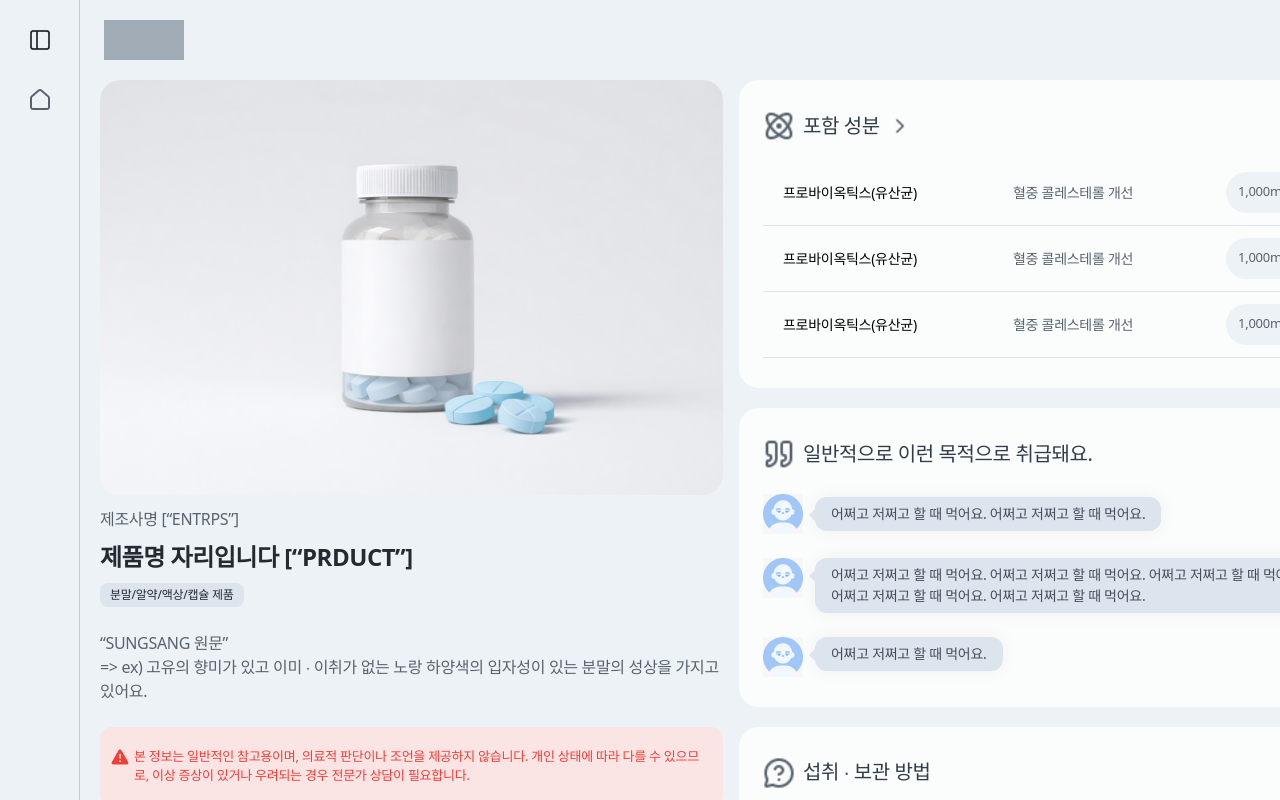
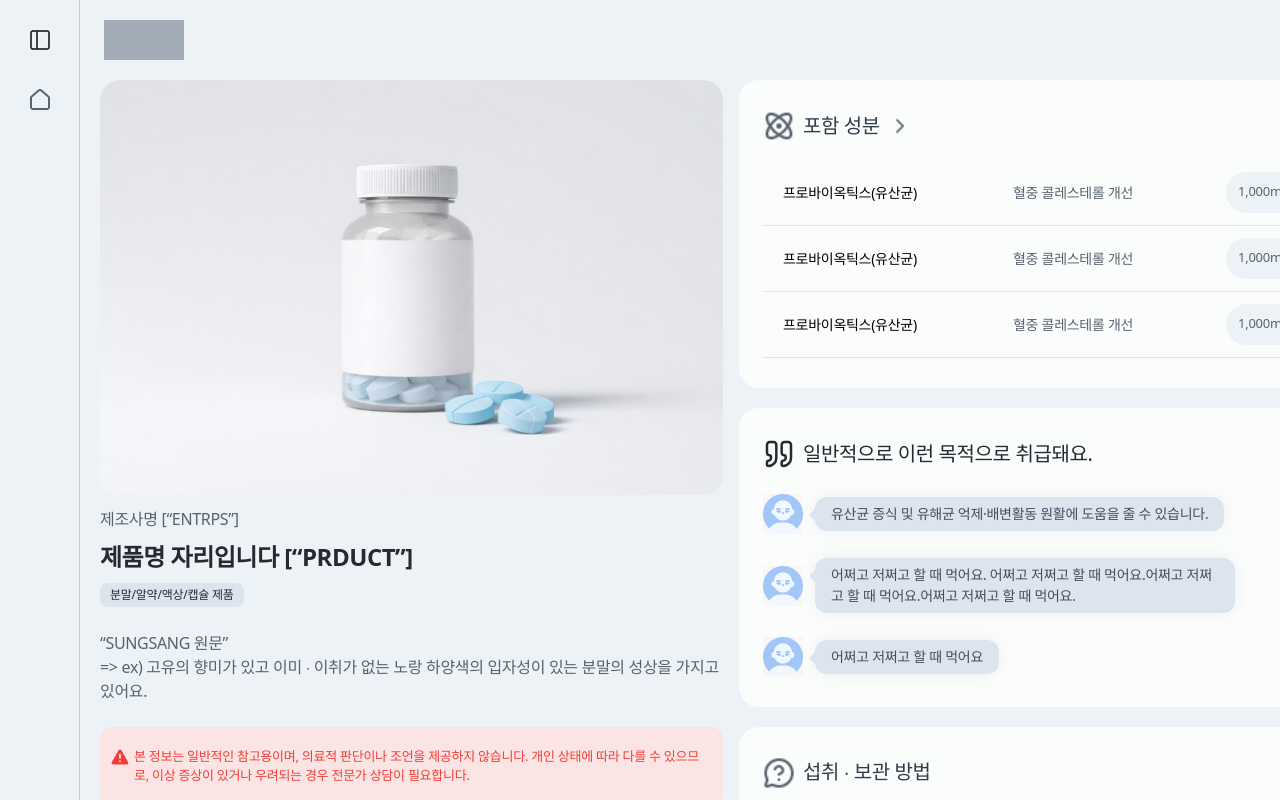
Before and after one commit to MedlyMediLog/MediLog-frontend, a Next.js app: page /products/1 in a window 1280 px wide. Shown: the top 800 px of the page. Built offline with nearby package versions, Linux system fonts and the light colour scheme.

Commit message:
feat: 일반 섭취 섹션 제작
- 공통 컴포넌트 Mention 사용

```diff
--- a/src/app/products/_components/GeneralUsageSection.tsx
+++ b/src/app/products/_components/GeneralUsageSection.tsx
@@ -1,84 +1,50 @@
 import Image from 'next/image'
-import comment from '@/assets/comment.png'
+import comment_24 from '@/assets/comment_24.svg'
+import comment_32 from '@/assets/comment_32.svg'
 import profile from '@/assets/profile.png'
 import { Card, CardContent, CardHeader } from '@/app/_components/common/Card'
+import CardTitle from '@/app/_components/common/CardTitle/CardTitle'
+import Mention from '@/app/_components/common/Mention/Mention'
 
 export default function GeneralUsageSection() {
   return (
     <>
       <Card className="flex flex-col gap-5 rounded-[20px] py-5 px-4 desktop:px-6 desktop:py-7.5 desktop:gap-6">
         <CardHeader className="flex gap-2">
-          <div className="w-6 h-6 relative shrink-0 desktop:h-8 w-8">
-            <Image src={comment} fill className="object-contain" alt="comment" />
-          </div>
-          <div className="typo-h5 text-[#323c48] desktop:typo-h4">일반적으로 이런 목적으로 취급돼요.</div>
+          <CardTitle
+            icon={
+              <>
+                <Image
+                  src={comment_24}
+                  width={24}
+                  height={24}
+                  alt="comment"
+                  className="desktop:hidden"
+                />
+                <Image
+                  src={comment_32}
+                  width={32}
+                  height={32}
+                  alt="comment"
+                  className="hidden desktop:block"
+                />
+              </>
+            }
+            title="일반적으로 이런 목적으로 취급돼요."
+          />
         </CardHeader>
-        <CardContent className="gap-5 flex flex-col desktop:gap-6">
-          <div className="flex gap-[12px] items-center desktop:w-[572px]">
-            <div className="w-[40px] h-[40px] relative shrink-0 gap-[16px]">
-              <Image src={profile} fill className="object-contain" alt="profile" />
-            </div>
-
-            <div className="relative flex flex-col rounded-[12px] gap-[16px] pt-[6px] px-[16px] pb-[7px] bg-[#dce4ed] shadow-[0_0_16px_rgba(76,75,88,0.08)] ">
-              {/* 말풍선 꼬리 */}
-              <div
-                className="
-                        absolute left-[-6px] top-[12px]
-                        h-0
-                        border-t-[6px] border-b-[6px] border-r-[6px]
-                         border-t-transparent border-b-transparent border-r-[#dce4ed]
-
-                            "
-              />
-
-              <div className="typo-b3 text-[#454f5b]">
-                어쩌고 저쩌고 할 때 먹어요. 어쩌고 저쩌고 할 때 먹어요.
-              </div>
-            </div>
-          </div>
-          <div className="flex gap-[12px] desktop:w-[572px]">
-            <div className="w-[40px] h-[40px] relative shrink-0 gap-[16px] ">
-              <Image src={profile} fill className="object-contain" alt="profile" />
-            </div>
-
-            <div className="relative flex flex-col rounded-[12px] gap-[16px] pt-[6px] px-[16px] pb-[7px] bg-[#dce4ed] shadow-[0_0_16px_rgba(76,75,88,0.08)] ">
-              {/* 말풍선 꼬리 */}
-              <div
-                className="
-                             absolute left-[-6px] top-[12px]
-                              h-0
-                             border-t-[6px] border-b-[6px] border-r-[6px]
-                             border-t-transparent border-b-transparent border-r-[#dce4ed]
-
-                             "
-              />
-
-              <div className="typo-b3 text-[#454f5b]">
-                어쩌고 저쩌고 할 때 먹어요. 어쩌고 저쩌고 할 때 먹어요. 어쩌고 저쩌고 할 때 먹어요.
-                어쩌고 저쩌고 할 때 먹어요. 어쩌고 저쩌고 할 때 먹어요.
-              </div>
-            </div>
-          </div>
-          <div className="flex gap-[12px] items-start desktop:w-[572px]">
-            <div className="w-[40px] h-[40px] relative shrink-0 gap-[16px]">
-              <Image src={profile} fill className="object-contain" alt="profile" />
-            </div>
-
-            <div className="relative flex flex-col rounded-[12px] gap-[16px] pt-[6px] px-[16px] pb-[7px] bg-[#dce4ed] shadow-[0_0_16px_rgba(76,75,88,0.08)] ">
-              {/* 말풍선 꼬리 */}
-              <div
-                className="
-                             absolute left-[-6px] top-[12px]
-                              h-0
-                             border-t-[6px] border-b-[6px] border-r-[6px]
-                              border-t-transparent border-b-transparent border-r-[#dce4ed]
-
-                             "
-              />
-
-              <div className="typo-b3 text-[#454f5b]">어쩌고 저쩌고 할 때 먹어요.</div>
-            </div>
-          </div>
+        <CardContent className="gap-5 flex flex-col desktop:gap-6 ">
+          <Mention
+            text={'유산균 증식 및 유해균 억제·배변활동 원활에 도움을 줄 수 있습니다.'}
+            avatarSrc={profile}
+          />
+          <Mention
+            text={
+              '어쩌고 저쩌고 할 때 먹어요. 어쩌고 저쩌고 할 때 먹어요.어쩌고 저쩌고 할 때 먹어요.어쩌고 저쩌고 할 때 먹어요.'
+            }
+            avatarSrc={profile}
+          />
+          <Mention text="어쩌고 저쩌고 할 때 먹어요" avatarSrc={profile} />
         </CardContent>
       </Card>
     </>
```
